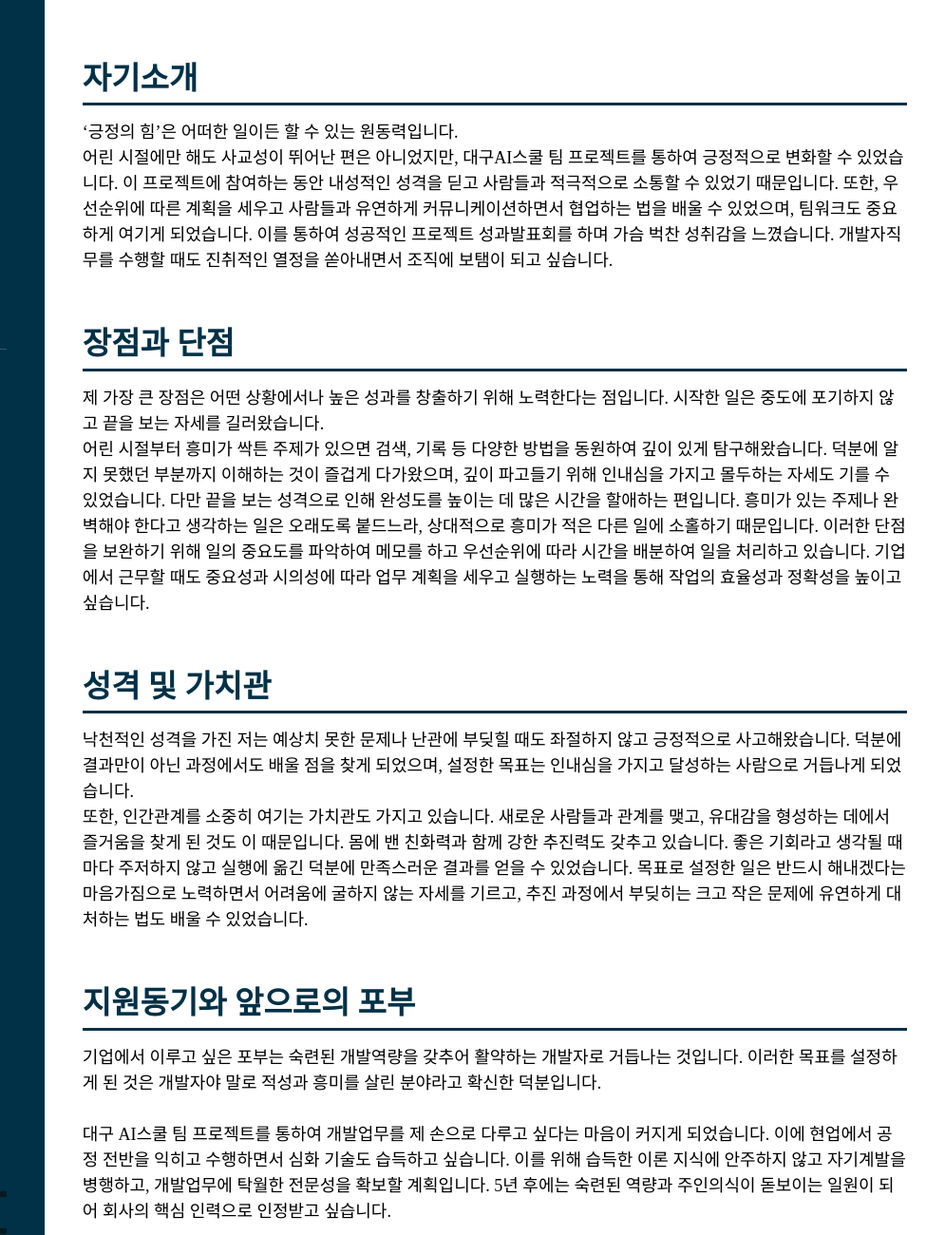
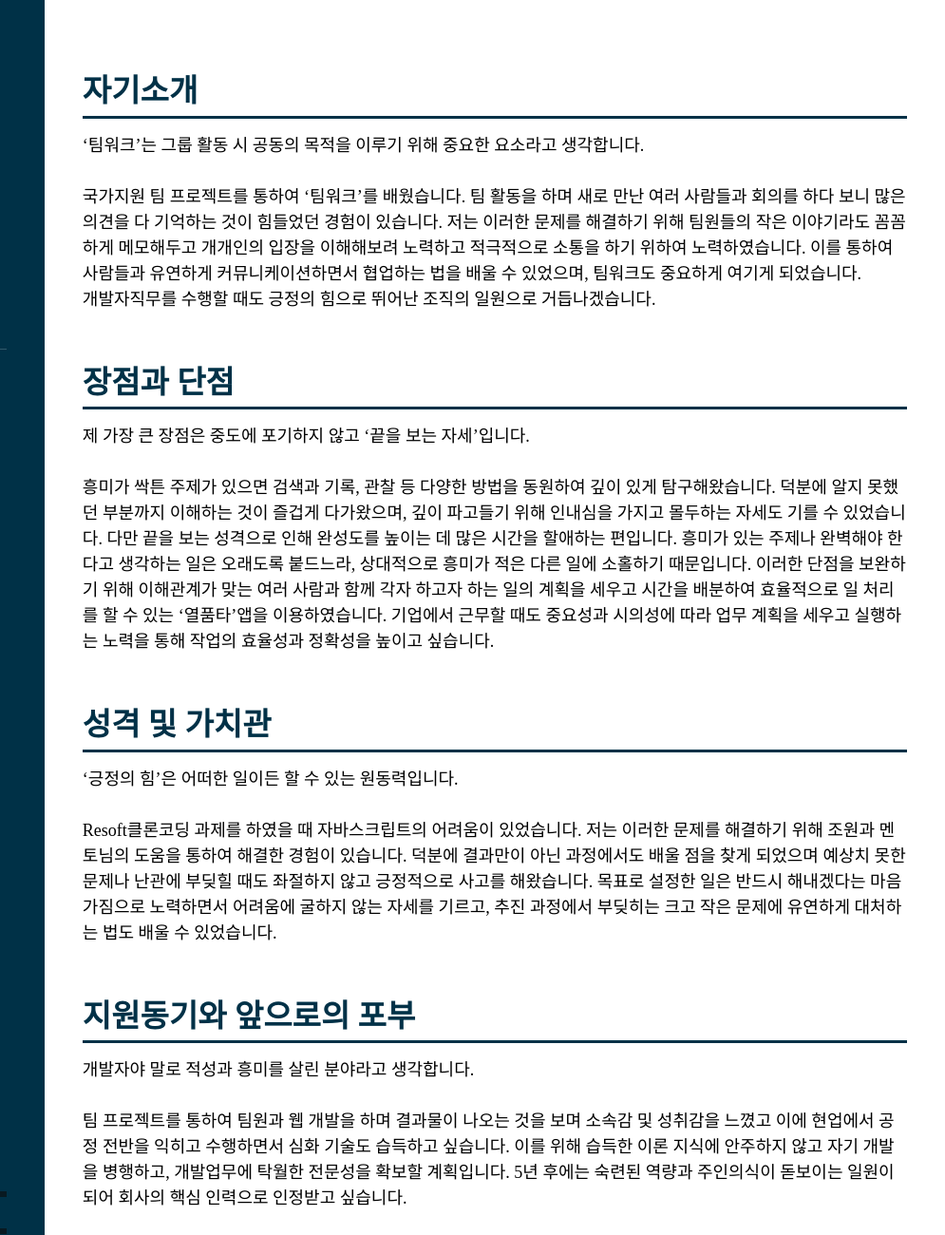
Before and after one commit to JongInOh/resume, a plain HTML site: page index.html in a window 1280 px wide. Shown: the part 740-2040 px from the top of the page at 95% size, 285-1280 px from the left. Drawn offline with nearby package versions, Linux system fonts and the light colour scheme.

Commit message:
Update index.html

```diff
--- a/index.html
+++ b/index.html
@@ -130,35 +130,37 @@
             <div class="right_side wow fadeInRight" data-wow-delay="0.4s">
                 <div class="about">
                     <h2 class="title2">자기소개</h2>
-                    <p>‘긍정의 힘’은 어떠한 일이든 할 수 있는 원동력입니다. <br>
+                    <p>‘팀워크’는 그룹 활동 시 공동의 목적을 이루기 위해 중요한 요소라고 생각합니다.<br><br>
 
-                        어린 시절에만 해도 사교성이 뛰어난 편은 아니었지만, 대구AI스쿨 팀 프로젝트를 통하여 긍정적으로 변화할 수 있었습니다. 이 프로젝트에 참여하는 동안 내성적인 성격을 딛고 사람들과 적극적으로 소통할 수 있었기 때문입니다. 또한, 우선순위에 따른 계획을 세우고 사람들과 유연하게 커뮤니케이션하면서 협업하는 법을 배울 수 있었으며, 팀워크도 중요하게 여기게 되었습니다. 이를 통하여 성공적인 프로젝트 성과발표회를 하며 가슴 벅찬 성취감을 느꼈습니다.
-                        개발자직무를 수행할 때도 진취적인 열정을 쏟아내면서 조직에 보탬이 되고 싶습니다.
+                        국가지원 팀 프로젝트를 통하여 ‘팀워크’를 배웠습니다.
+                        팀 활동을 하며 새로 만난 여러 사람들과 회의를 하다 보니 많은 의견을 다 기억하는 것이 힘들었던 경험이 있습니다. 저는 이러한 문제를 해결하기 위해 팀원들의 작은 이야기라도 꼼꼼하게 메모해두고 개개인의 입장을 이해해보려 노력하고 적극적으로 소통을 하기 위하여 노력하였습니다. 이를 통하여 사람들과 유연하게 커뮤니케이션하면서 협업하는 법을 배울 수 있었으며, 팀워크도 중요하게 여기게 되었습니다.
+                        <br>개발자직무를 수행할 때도 긍정의 힘으로 뛰어난 조직의 일원으로 거듭나겠습니다.
                     </p>
                 </div>
                 <div class="about">
                     <h2 class="title2">장점과 단점</h2>
-                    <p>제 가장 큰 장점은 어떤 상황에서나 높은 성과를 창출하기 위해 노력한다는 점입니다. 시작한 일은 중도에 포기하지 않고 끝을 보는 자세를 길러왔습니다.<br>
-                        어린 시절부터 흥미가 싹튼 주제가 있으면 검색, 기록 등 다양한 방법을 동원하여 깊이 있게 탐구해왔습니다. 덕분에 알지 못했던 부분까지 이해하는 것이 즐겁게 다가왔으며, 깊이 파고들기 위해 인내심을 가지고 몰두하는 자세도 기를 수 있었습니다. 다만 끝을 보는 성격으로 인해 완성도를 높이는 데 많은 시간을 할애하는 편입니다. 흥미가 있는 주제나 완벽해야 한다고 생각하는 일은 오래도록 붙드느라, 상대적으로 흥미가 적은 다른 일에 소홀하기 때문입니다. 이러한 단점을 보완하기 위해 일의 중요도를 파악하여 메모를 하고 우선순위에 따라 시간을 배분하여 일을 처리하고 있습니다. 기업에서 근무할 때도 중요성과 시의성에 따라 업무 계획을 세우고 실행하는 노력을 통해 작업의 효율성과 정확성을 높이고 싶습니다.
+                    <p>제 가장 큰 장점은 중도에 포기하지 않고 ‘끝을 보는 자세’입니다. <br><br>
+                        흥미가 싹튼 주제가 있으면 검색과 기록, 관찰 등 다양한 방법을 동원하여 깊이 있게 탐구해왔습니다. 덕분에 알지 못했던 부분까지 이해하는 것이 즐겁게 다가왔으며, 깊이 파고들기 위해 인내심을 가지고 몰두하는 자세도 기를 수 있었습니다. 다만 끝을 보는 성격으로 인해 완성도를 높이는 데 많은 시간을 할애하는 편입니다. 흥미가 있는 주제나 완벽해야 한다고 생각하는 일은 오래도록 붙드느라, 상대적으로 흥미가 적은 다른 일에 소홀하기 때문입니다. 이러한 단점을 보완하기 위해 이해관계가 맞는 여러 사람과 함께 각자 하고자 하는 일의 계획을 세우고 시간을 배분하여 효율적으로 일 처리를 할 수 있는 ‘열품타’앱을 이용하였습니다. 기업에서 근무할 때도 중요성과 시의성에 따라 업무 계획을 세우고 실행하는 노력을 통해 작업의 효율성과 정확성을 높이고 싶습니다.
                     </p>
                 </div>
                 <div class="about">
                     <h2 class="title2">성격 및 가치관</h2>
-                    <p>낙천적인 성격을 가진 저는 예상치 못한 문제나 난관에 부딪힐 때도 좌절하지 않고 긍정적으로 사고해왔습니다. 덕분에 결과만이 아닌 과정에서도 배울 점을 찾게 되었으며, 설정한 목표는 인내심을 가지고 달성하는 사람으로 거듭나게 되었습니다.<br>
-                        또한, 인간관계를 소중히 여기는 가치관도 가지고 있습니다. 새로운 사람들과 관계를 맺고, 유대감을 형성하는 데에서 즐거움을 찾게 된 것도 이 때문입니다. 몸에 밴 친화력과 함께 강한 추진력도 갖추고 있습니다. 좋은 기회라고 생각될 때마다 주저하지 않고 실행에 옮긴 덕분에 만족스러운 결과를 얻을 수 있었습니다. 목표로 설정한 일은 반드시 해내겠다는 마음가짐으로 노력하면서 어려움에 굴하지 않는 자세를 기르고, 추진 과정에서 부딪히는 크고 작은 문제에 유연하게 대처하는 법도 배울 수 있었습니다.
-
+                    <p>‘긍정의 힘’은 어떠한 일이든 할 수 있는 원동력입니다.<br><br>
+                        Resoft클론코딩 과제를 하였을 때 자바스크립트의 어려움이 있었습니다.
+                        저는 이러한 문제를 해결하기 위해 조원과 멘토님의 도움을 통하여 해결한 경험이 있습니다. 덕분에 결과만이 아닌 과정에서도 배울 점을 찾게 되었으며 예상치 못한 문제나 난관에 부딪힐 때도 좌절하지 않고 긍정적으로 사고를 해왔습니다.
+                        목표로 설정한 일은 반드시 해내겠다는 마음가짐으로 노력하면서 어려움에 굴하지 않는 자세를 기르고, 추진 과정에서 부딪히는 크고 작은 문제에 유연하게 대처하는 법도 배울 수 있었습니다.
                     </p>
                 </div>
                 <div class="about">
                     <h2 class="title2">지원동기와 앞으로의 포부</h2>
-                    <p>기업에서 이루고 싶은 포부는 숙련된 개발역량을 갖추어 활약하는 개발자로 거듭나는 것입니다. 이러한 목표를 설정하게 된 것은 개발자야 말로 적성과 흥미를 살린 분야라고 확신한 덕분입니다.<br><br>
-                        대구 AI스쿨 팀 프로젝트를 통하여 개발업무를 제 손으로 다루고 싶다는 마음이 커지게 되었습니다. 이에 현업에서 공정 전반을 익히고 수행하면서 심화 기술도 습득하고 싶습니다. 이를 위해 습득한 이론 지식에 안주하지 않고 자기계발을 병행하고, 개발업무에 탁월한 전문성을 확보할 계획입니다. 5년 후에는 숙련된 역량과 주인의식이 돋보이는 일원이 되어 회사의 핵심 인력으로 인정받고 싶습니다.
+                    <p>개발자야 말로 적성과 흥미를 살린 분야라고 생각합니다.<br><br>
+                        팀 프로젝트를 통하여 팀원과 웹 개발을 하며 결과물이 나오는 것을 보며 소속감 및 성취감을 느꼈고 이에 현업에서 공정 전반을 익히고 수행하면서 심화 기술도 습득하고 싶습니다. 이를 위해 습득한 이론 지식에 안주하지 않고 자기 개발을 병행하고, 개발업무에 탁월한 전문성을 확보할 계획입니다. 5년 후에는 숙련된 역량과 주인의식이 돋보이는 일원이 되어 회사의 핵심 인력으로 인정받고 싶습니다.
                     </p>
                 </div>
                 <div class="about">
                     <h2 class="title2">대외활동 및 경험</h2>
-                    <p>개발자가 되고 싶다는 열망이 싹트게 된 것은 대구AI스쿨 팀프로젝트를 하면서부터 입니다. 짧은 기간이었지만, 확고한 진로 목표와 소중한 교훈도 얻을 수 있었습니다.<br>
-                        기술을 익히기 위해 팀 프로젝트를 통해 사람들과 함께 한다는 것이 보람으로 다가왔습니다. 덕분에 개발분야의 경험을 쌓고 싶다고 여겼으며,  이에 JAVASCRIPT강의를 통해 자기계발을 병행하였습니다.. 이 과정에서 숙련된 개발기술을 갖추고 싶다는 마음이 커졌으며, 맡은 일에 사명감으로 임해야 한다는 사실도 배울 수 있었습니다. 한 사람 한 사람이 책임을 다할 때 비로소 프로젝트가 원활하게 돌아가는 것을 보면서, 프로젝트에 도움이 되는 사람이 되고 싶다고 생각했습니다. 개발업무를 수행할 때도 맡은 업무에 책임을 다하면서 없어서는 안 될 사람으로 인정받고 싶습니다.
+                    <p>개발자가 되고 싶다는 열망과 확고한 진로목표를 얻었습니다.<br><br>
+                        당시 프로젝트는 Resoft 리뉴얼 웹페이지를 구현해 내는 것이었습니다. 해보지 않은 분야였기 때문에 어려운 부분이 있었습니다. 이를 해결하기 위해 팀 회의나 멘토님을 통하여 적극적으로 소통을 하며 열정을 발휘했습니다. 또한 팀원이 도중 그만두게 되었습니다. 이 과정에서 제가 맡은 역할 이외에 팀의 목표 달성을 위해 그 부분을 맡아서 하게 되었습니다. 이를 통하여 맡은 일에 사명감으로 임해야 한다는 사실을 배웠고 프로젝트에 도움이 되는 사람이 되고 싶다고 생각했습니다. 개발 업무를 수행할 때도 맡은 업무에 책임을 다하면서 없어서는 안 될 사람으로 인정받고 싶습니다.
                     </p>
                 </div>
             </div>
```
